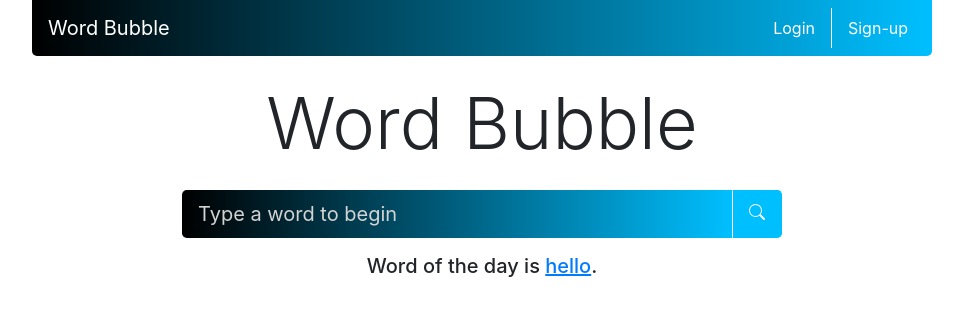
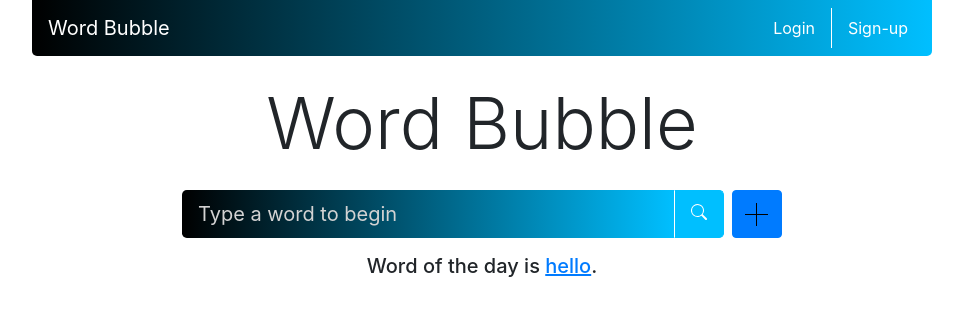
Before and after one commit to bchadwic/react, a React (Create React App) app in the folder my-app/: page / in a window 1280 px wide. Shown: the top 316 px of the page, without its empty margins (158-1121 px from the left). Built offline with nearby package versions, Linux system fonts and the light colour scheme.

Commit message:
added an add button to create new words and new definitions

```diff
--- a/my-app/src/components/SearchBar.js
+++ b/my-app/src/components/SearchBar.js
@@ -27,6 +27,7 @@ const SearchBar = () => {
         }
     }
 
+
     return (
         <Container>
             <form onSubmit={handleSubmit}>
@@ -34,9 +35,16 @@ const SearchBar = () => {
                     <FormControl id='Search-Box'placeholder="Type a word to begin" ref={currentWordInput}/>
                     <InputGroup.Append>
                         <InputGroup>
-                            <Button id='Search-Button' className='success' size='lg' type='submit'>
+                            <Button id='Search-Button' size='lg' type='submit'>
                                 <svg xmlns="http://www.w3.org/2000/svg" width="16" height="16" fill="currentColor" className="mb-2 bi bi-search" viewBox="0 0 16 16">
                                     <path d="M11.742 10.344a6.5 6.5 0 1 0-1.397 1.398h-.001c.03.04.062.078.098.115l3.85 3.85a1 1 0 0 0 1.415-1.414l-3.85-3.85a1.007 1.007 0 0 0-.115-.1zM12 6.5a5.5 5.5 0 1 1-11 0 5.5 5.5 0 0 1 11 0z"/>
+                                </svg>
+                            </Button>
+                        </InputGroup>
+                        <InputGroup>
+                            <Button id='Add-Button' className='ml-2' type='submit'>
+                                <svg id='Add-Symbol' width="24" height="24" xmlns="http://www.w3.org/2000/svg" fill-rule="evenodd" clip-rule="evenodd">
+                                    <path d="M11 11v-11h1v11h11v1h-11v11h-1v-11h-11v-1h11z"/>
                                 </svg>
                             </Button>
                         </InputGroup>
--- a/my-app/src/components/Word.js
+++ b/my-app/src/components/Word.js
@@ -1,7 +1,5 @@
-// manage all the bootstrap for the searchbar
 import { React } from "react";
 import { useSelector } from "react-redux";
-
 
 const Word = () => {
 
@@ -13,5 +11,4 @@ const Word = () => {
 
 }
 
-
 export default Word;
--- a/my-app/src/components/results-components/ResultRank.js
+++ b/my-app/src/components/results-components/ResultRank.js
@@ -1,5 +1,3 @@
-import '../../styles/Results.css';
-
 const ResultRank = ({rank}) => {
     return (
         <div className="Result-Rank">
```
